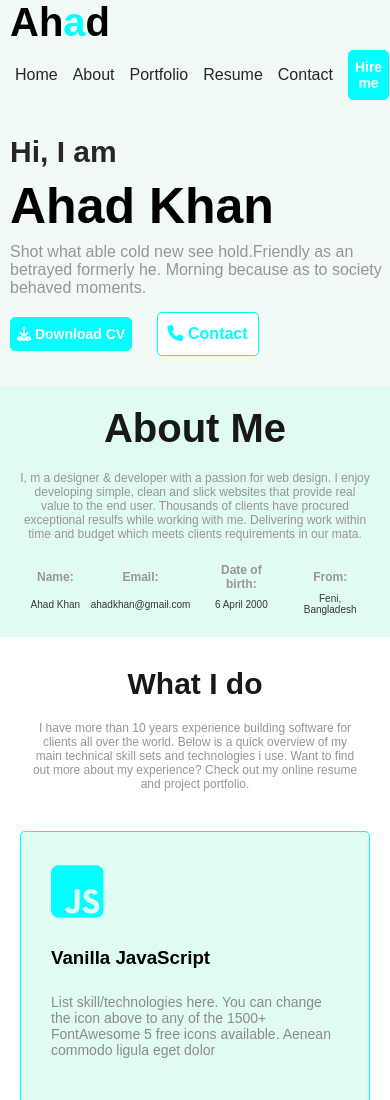
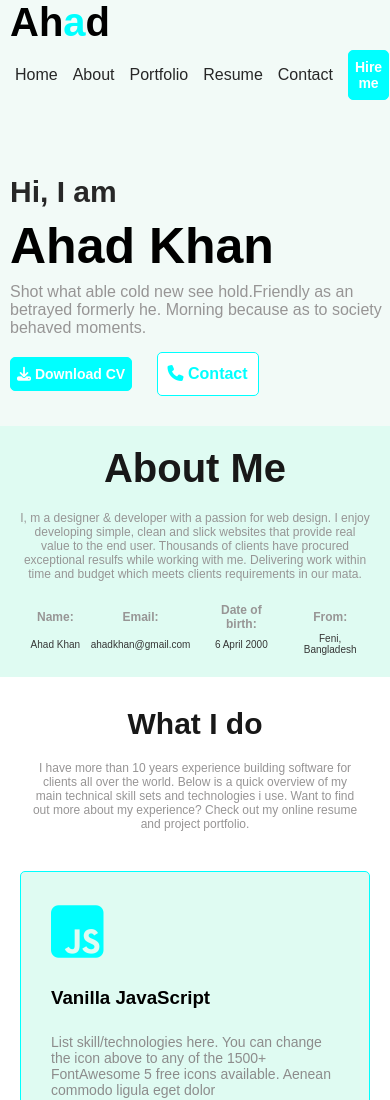
Before and after one commit to MD-AHAD-KHAN-PATHAN/ph-project-1, a plain HTML site: page index.html in a window 390 px wide. Shown: the top 1100 px of the page. Drawn offline with Linux system fonts and the light colour scheme.

Commit message:
responsive header section

```diff
--- a/style.css
+++ b/style.css
@@ -313,6 +313,9 @@ th {
     .banner {
         padding: 30px 0 30px 10px;
     }
+    .banner-contant {
+        padding-top: 40px;
+    }
     nav {
         flex-direction: column;
         position: relative;
```
